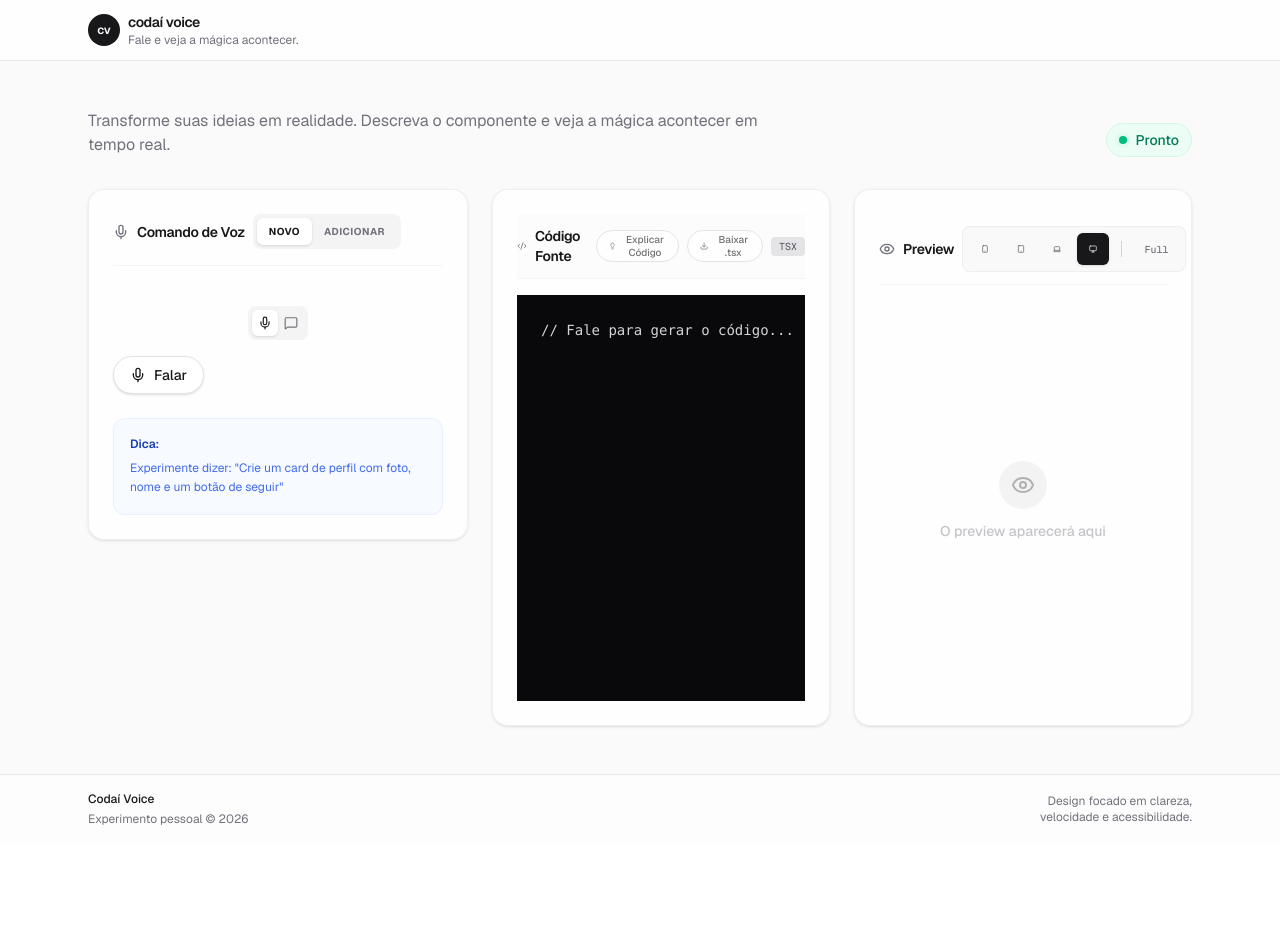
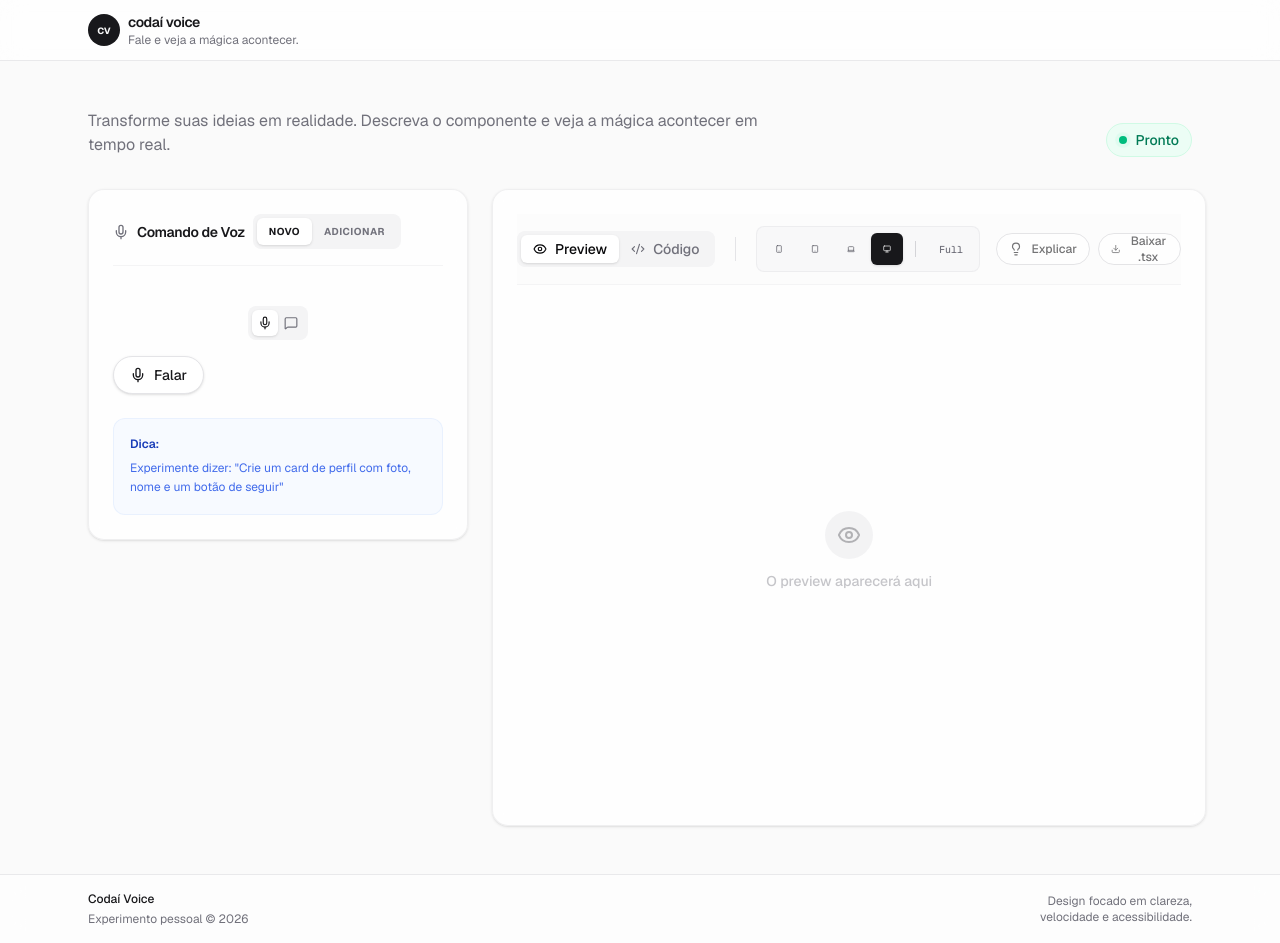
Before and after one commit to carlosviniciusananias/codai-voice, a Next.js app: page / in a window 1280 px wide. Before the commit the page ends 843 px from the top, so only its background shows below. Built offline with nearby package versions, Linux system fonts and the light colour scheme.

Commit message:
feat: consolidate preview UI and code into a single card with tabs (CB-12)
Made-with: Cursor

```diff
--- /dev/null
+++ b/src/app/components/ui/tabs.tsx
@@ -0,0 +1,69 @@
+import * as React from "react"
+import { clsx, type ClassValue } from "clsx"
+import { twMerge } from "tailwind-merge"
+
+function cn(...inputs: ClassValue[]) {
+  return twMerge(clsx(inputs))
+}
+
+const Tabs = React.forwardRef<
+  HTMLDivElement,
+  React.HTMLAttributes<HTMLDivElement>
+>(({ className, ...props }, ref) => (
+  <div
+    ref={ref}
+    className={cn("flex flex-col", className)}
+    {...props}
+  />
+))
+Tabs.displayName = "Tabs"
+
+const TabsList = React.forwardRef<
+  HTMLDivElement,
+  React.HTMLAttributes<HTMLDivElement>
+>(({ className, ...props }, ref) => (
+  <div
+    ref={ref}
+    className={cn(
+      "inline-flex h-9 items-center justify-center rounded-lg bg-zinc-100 p-1 text-zinc-500 dark:bg-zinc-800 dark:text-zinc-400",
+      className
+    )}
+    {...props}
+  />
+))
+TabsList.displayName = "TabsList"
+
+const TabsTrigger = React.forwardRef<
+  HTMLButtonElement,
+  React.ButtonHTMLAttributes<HTMLButtonElement> & { value: string; active?: boolean }
+>(({ className, value, active, ...props }, ref) => (
+  <button
+    ref={ref}
+    className={cn(
+      "inline-flex items-center justify-center whitespace-nowrap rounded-md px-3 py-1 text-sm font-medium ring-offset-white transition-all focus-visible:outline-none focus-visible:ring-2 focus-visible:ring-zinc-950 focus-visible:ring-offset-2 disabled:pointer-events-none disabled:opacity-50 dark:ring-offset-zinc-950 dark:focus-visible:ring-zinc-300",
+      active
+        ? "bg-white text-zinc-950 shadow dark:bg-zinc-950 dark:text-zinc-50"
+        : "hover:bg-zinc-50 hover:text-zinc-900 dark:hover:bg-zinc-900 dark:hover:text-zinc-50",
+      className
+    )}
+    {...props}
+  />
+))
+TabsTrigger.displayName = "TabsTrigger"
+
+const TabsContent = React.forwardRef<
+  HTMLDivElement,
+  React.HTMLAttributes<HTMLDivElement> & { value: string }
+>(({ className, value, ...props }, ref) => (
+  <div
+    ref={ref}
+    className={cn(
+      "mt-2 ring-offset-white focus-visible:outline-none focus-visible:ring-2 focus-visible:ring-zinc-950 focus-visible:ring-offset-2 dark:ring-offset-zinc-950 dark:focus-visible:ring-zinc-300",
+      className
+    )}
+    {...props}
+  />
+))
+TabsContent.displayName = "TabsContent"
+
+export { Tabs, TabsList, TabsTrigger, TabsContent }
--- a/src/app/page.tsx
+++ b/src/app/page.tsx
@@ -5,6 +5,7 @@ import VoiceInput from "./components/VoiceInput";
 import PromptInput from "./components/PromptInput";
 import { PreviewSandbox, PreviewToolbar, type PreviewWidth } from "../components/PreviewSandbox";
 import { Card, CardContent, CardHeader, CardTitle } from "./components/ui/card";
+import { Tabs, TabsList, TabsTrigger } from "./components/ui/tabs";
 import { Loader2, Mic, Code2, Eye, Download, CheckCircle2, MessageSquare, History, Lightbulb, AlertCircle, RefreshCw } from "lucide-react";
 import { Button } from "./components/ui/button";
 import { downloadAsTsx, sanitizeFileName } from "./utils/export-utils";
@@ -23,6 +24,7 @@ export default function Home() {
   const [sandboxError, setSandboxError] = useState<{ message: string; stack?: string; code?: string } | null>(null);
   const [inputMode, setInputMode] = useState<"voice" | "manual">("voice");
   const [previewWidth, setPreviewWidth] = useState<PreviewWidth>("100%");
+  const [activeTab, setActiveTab] = useState<"preview" | "code">("preview");
 
   const handleSandboxError = async (errorData: { message: string; stack?: string; code?: string }) => {
     setSandboxError(errorData);
@@ -392,88 +394,86 @@ export default function Home() {
           </div>
 
         <div className="flex flex-col gap-6">
-          <div className="grid grid-cols-1 gap-6 xl:grid-cols-2 flex-1">
-            <Card className="flex flex-col overflow-hidden border-zinc-200/60 dark:border-zinc-800/60 shadow-lg">
-              <CardHeader className="border-b border-zinc-100 dark:border-zinc-800 bg-zinc-50/50 dark:bg-zinc-900/50 py-3">
-                <div className="flex items-center justify-between w-full">
-                  <div className="flex items-center gap-2">
-                    <Code2 className="h-4 w-4 text-zinc-500" />
-                    <CardTitle>Código Fonte</CardTitle>
+          <Card className="flex flex-col border-zinc-200/60 dark:border-zinc-800/60 shadow-lg overflow-hidden">
+            <CardHeader className="border-b border-zinc-100 dark:border-zinc-800 bg-zinc-50/50 dark:bg-zinc-900/50 py-3 mb-0">
+              <div className="flex flex-col sm:flex-row items-center justify-between w-full gap-4">
+                <div className="flex items-center gap-4">
+                  <Tabs className="w-auto">
+                    <TabsList>
+                      <TabsTrigger
+                        value="preview"
+                        active={activeTab === "preview"}
+                        onClick={() => setActiveTab("preview")}
+                        className="gap-2"
+                      >
+                        <Eye className="h-3.5 w-3.5" />
+                        Preview
+                      </TabsTrigger>
+                      <TabsTrigger
+                        value="code"
+                        active={activeTab === "code"}
+                        onClick={() => setActiveTab("code")}
+                        className="gap-2"
+                      >
+                        <Code2 className="h-3.5 w-3.5" />
+                        Código
+                      </TabsTrigger>
+                    </TabsList>
+                  </Tabs>
+
+                  {activeTab === "preview" && (
+                    <div className="hidden md:block border-l border-zinc-200 dark:border-zinc-700 h-6 mx-1" />
+                  )}
+
+                  {activeTab === "preview" && (
+                    <PreviewToolbar
+                      currentWidth={previewWidth}
+                      onWidthChange={setPreviewWidth}
+                    />
+                  )}
                 </div>
+
                 <div className="flex items-center gap-2">
                   {showSuccess && (
                     <span className="flex items-center gap-1 text-[10px] font-medium text-emerald-600 dark:text-emerald-400 animate-in fade-in slide-in-from-right-2">
                       <CheckCircle2 className="h-3 w-3" />
-                        Exportado!
+                      Sucesso!
                     </span>
                   )}
                   <Button
                     variant="outline"
                     size="sm"
-                      className="h-7 px-2 text-[10px] gap-1.5 border-zinc-200 dark:border-zinc-700 hover:bg-amber-50 dark:hover:bg-amber-950/30 hover:text-amber-600"
+                    className="h-8 px-3 text-xs gap-2 border-zinc-200 dark:border-zinc-700 hover:bg-amber-50 dark:hover:bg-amber-950/30 hover:text-amber-600"
                     onClick={handleExplain}
                     disabled={!generatedCode || isExplaining}
                   >
                     {isExplaining ? (
-                        <Loader2 className="h-3 w-3 animate-spin" />
+                      <Loader2 className="h-3.5 w-3.5 animate-spin" />
                     ) : (
-                        <Lightbulb className="h-3 w-3" />
+                      <Lightbulb className="h-3.5 w-3.5" />
                     )}
-                      {isExplaining ? "Explicando..." : "Explicar Código"}
+                    <span className="hidden sm:inline">{isExplaining ? "Explicando..." : "Explicar"}</span>
                   </Button>
                   <Button
                     variant="outline"
                     size="sm"
-                      className="h-7 px-2 text-[10px] gap-1.5 border-zinc-200 dark:border-zinc-700 hover:bg-zinc-100 dark:hover:bg-zinc-800"
+                    className="h-8 px-3 text-xs gap-2 border-zinc-200 dark:border-zinc-700 hover:bg-zinc-100 dark:hover:bg-zinc-800"
                     onClick={handleExport}
                     disabled={!generatedCode || isExporting}
                   >
                     {isExporting ? (
-                        <Loader2 className="h-3 w-3 animate-spin" />
+                      <Loader2 className="h-3.5 w-3.5 animate-spin" />
                     ) : (
-                        <Download className="h-3 w-3" />
+                      <Download className="h-3.5 w-3.5" />
                     )}
-                      {isExporting ? "Exportando..." : "Baixar .tsx"}
+                    <span className="hidden sm:inline">{isExporting ? "Exportando..." : "Baixar .tsx"}</span>
                   </Button>
-                    <span className="text-[10px] font-mono bg-zinc-200 dark:bg-zinc-800 px-2 py-0.5 rounded text-zinc-600 dark:text-zinc-400">
-                      TSX
-                    </span>
                 </div>
               </div>
             </CardHeader>
-              <CardContent className="p-0 flex-1 bg-zinc-950">
-                <div className="relative h-full min-h-[400px]">
-                  <pre className="absolute inset-0 overflow-auto p-6 text-xs md:text-sm font-mono leading-relaxed text-zinc-300">
-                    <code>
-                      {generatedCode || "// Fale para gerar o código..."}
-                    </code>
-                  </pre>
-                  {isLoading && (
-                    <div className="absolute inset-0 bg-zinc-950/60 backdrop-blur-[1px] flex items-center justify-center">
-                      <div className="flex flex-col items-center gap-3">
-                        <Loader2 className="h-8 w-8 animate-spin text-blue-500" />
-                        <span className="text-xs font-medium text-zinc-400">Codificando...</span>
-                      </div>
-                    </div>
-                  )}
-                </div>
-              </CardContent>
-            </Card>
-
-            <Card className="flex flex-col border-zinc-200/60 dark:border-zinc-800/60 shadow-lg">
-              <CardHeader className="border-b border-zinc-100 dark:border-zinc-800 py-3">
-                <div className="flex items-center justify-between">
-                  <div className="flex items-center gap-2">
-                    <Eye className="h-4 w-4 text-zinc-500" />
-                    <CardTitle>Preview</CardTitle>
-                  </div>
-                  <PreviewToolbar
-                    currentWidth={previewWidth}
-                    onWidthChange={setPreviewWidth}
-                  />
-                </div>
-              </CardHeader>
-              <CardContent className="flex-1 p-0 overflow-hidden bg-zinc-50/30 dark:bg-zinc-900/10 relative">
+            <CardContent className="flex-1 p-0 overflow-hidden bg-zinc-50/30 dark:bg-zinc-900/10 relative min-h-[500px]">
+              {activeTab === "preview" ? (
+                <div className="h-full w-full">
                   {sandboxError && (
                     <div className="absolute inset-0 z-20 bg-white/90 dark:bg-zinc-950/90 backdrop-blur-sm flex items-center justify-center p-6 text-center">
                       <div className="max-w-md space-y-4">
@@ -527,9 +527,26 @@ export default function Home() {
                       </div>
                     </div>
                   )}
+                </div>
+              ) : (
+                <div className="relative h-full w-full bg-zinc-950 overflow-hidden">
+                  <pre className="absolute inset-0 overflow-auto p-6 text-xs md:text-sm font-mono leading-relaxed text-zinc-300">
+                    <code>
+                      {generatedCode || "// Fale para gerar o código..."}
+                    </code>
+                  </pre>
+                  {isLoading && (
+                    <div className="absolute inset-0 bg-zinc-950/60 backdrop-blur-[1px] flex items-center justify-center">
+                      <div className="flex flex-col items-center gap-3">
+                        <Loader2 className="h-8 w-8 animate-spin text-blue-500" />
+                        <span className="text-xs font-medium text-zinc-400">Codificando...</span>
+                      </div>
+                    </div>
+                  )}
+                </div>
+              )}
             </CardContent>
           </Card>
-          </div>
         </div>
 
         {showExplanation && (
```
Also changed, not shown: workflow-context.json (added, +27 -0 lines), 2 other files (tests, documents, lock files or other folders). Lines whose indentation alone changed are shown as unchanged.
